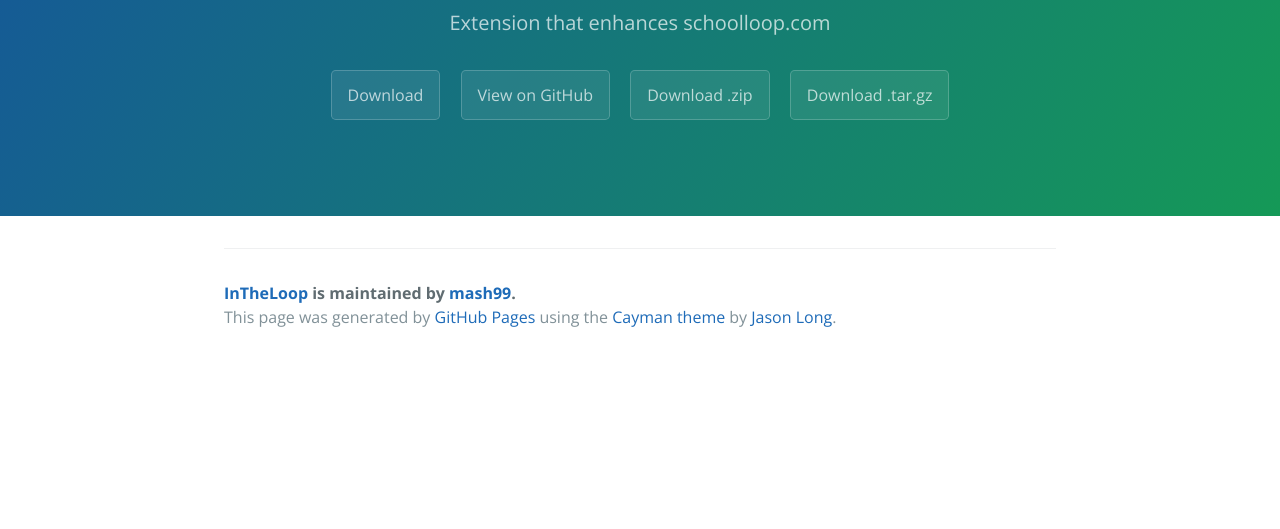
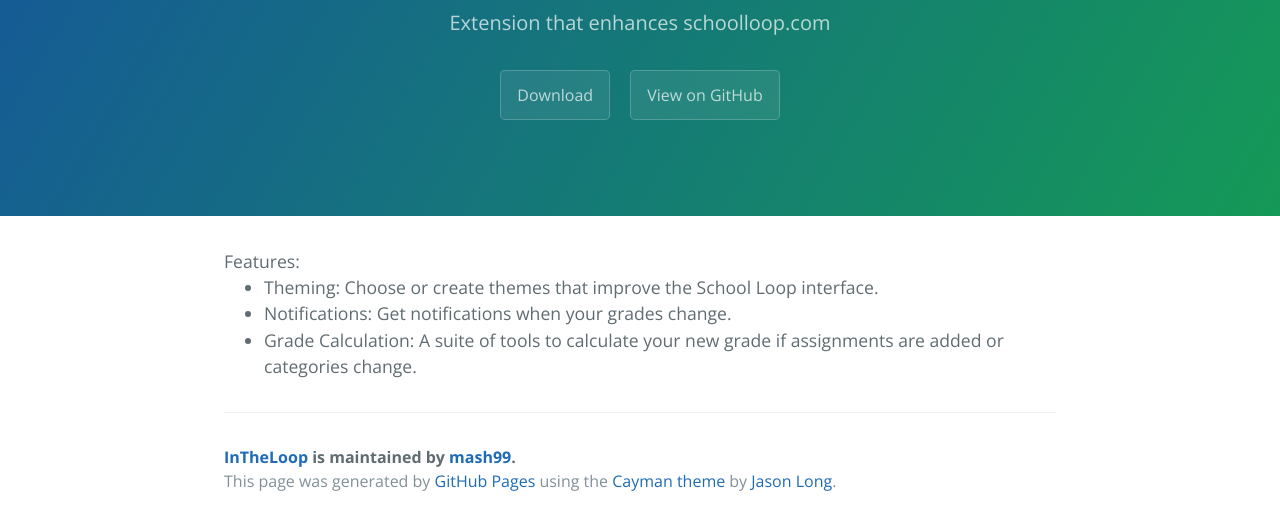
Before and after one commit to maheshmurag/InTheLoop, a plain HTML site: page index.html in a window 1280 px wide. Shown: the part 167-696 px from the top of the page. Drawn offline with nearby package versions, Linux system fonts and the light colour scheme.

Commit message:
Update index.html

```diff
--- a/index.html
+++ b/index.html
@@ -15,12 +15,24 @@
       <h2 class="project-tagline">Extension that enhances schoolloop.com</h2>
       <a href="https://chrome.google.com/webstore/detail/in-the-loop-for-school-lo/ppigcngidmooiiafkelbilbojiijffag" class="btn">Download</a>
       <a href="https://github.com/mash99/InTheLoop" class="btn">View on GitHub</a>
-      <a href="https://github.com/mash99/InTheLoop/zipball/master" class="btn">Download .zip</a>
-      <a href="https://github.com/mash99/InTheLoop/tarball/master" class="btn">Download .tar.gz</a>
+      <!--<a href="https://github.com/mash99/InTheLoop/zipball/master" class="btn">Download .zip</a>-->
+      <!--<a href="https://github.com/mash99/InTheLoop/tarball/master" class="btn">Download .tar.gz</a>-->
     </section>
 
     <section class="main-content">
 
+      Features:<br>
+      <ul>
+        <li>
+          Theming: Choose or create themes that improve the School Loop interface.
+        </li>
+        <li>
+          Notifications: Get notifications when your grades change.
+        </li>
+        <li>
+          Grade Calculation: A suite of tools to calculate your new grade if assignments are added or categories change.
+        </li>
+      </ul>
 
       <footer class="site-footer">
         <span class="site-footer-owner"><a href="https://github.com/mash99/InTheLoop">InTheLoop</a> is maintained by <a href="https://github.com/mash99">mash99</a>.</span>
```
